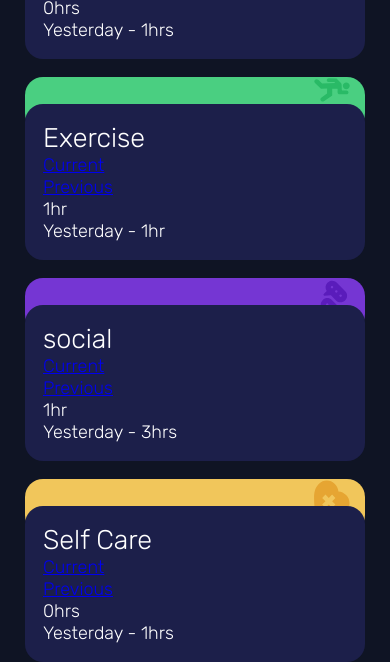
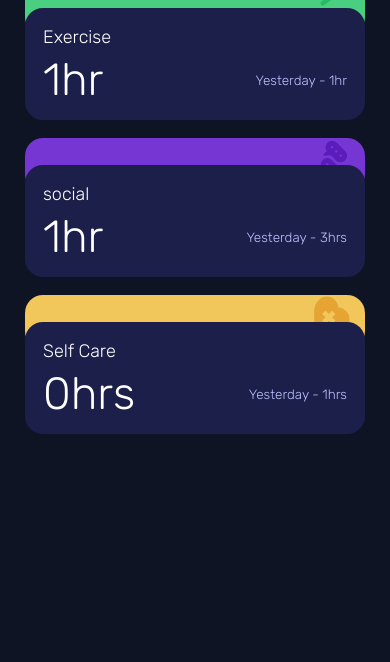
Before and after one commit to vincentstoop/time-tracking-dashboard-main, a website: page index.html in a window 390 px wide. Shown: the part 713-1375 px from the top of the page. After the commit the page ends 1165 px from the top, so only its background shows below. Drawn offline with Linux system fonts and the light colour scheme.

Commit message:
Styling mobile done

```diff
--- a/index.html
+++ b/index.html
@@ -42,10 +42,12 @@
                     <li><a href="#" data-type="current">Current</a></li>
                     <li><a href="#" data-type="previous">Previous</a></li>
                 </ul>
+                <div class="time-spent">
                     <p class="current">5hrs</p>
                     <!-- daily -->
                     <p class="previous">Yesterday - 7hrs</p>
                     <!-- daily -->
+                </div>
             </div>
         </section>
         <section class="card play">
@@ -55,10 +57,12 @@
                     <li><a href="#" data-type="current">Current</a></li>
                     <li><a href="#" data-type="previous">Previous</a></li>
                 </ul>
+                <div class="time-spent">
                     <p class="current">1hr</p>
                     <!-- daily -->
                     <p class="previous">Yesterday - 2hrs</p>
                     <!-- daily -->
+                </div>
             </div>
         </section>
         <section class="card study">
@@ -68,10 +72,12 @@
                     <li><a href="#" data-type="current">Current</a></li>
                     <li><a href="#" data-type="previous">Previous</a></li>
                 </ul>
+                <div class="time-spent">
                     <p class="current">0hrs</p>
                     <!-- daily -->
                     <p class="previous">Yesterday - 1hrs</p>
                     <!-- daily -->
+                </div>
             </div>
         </section>
         <section class="card exercise">
@@ -81,10 +87,12 @@
                     <li><a href="#" data-type="current">Current</a></li>
                     <li><a href="#" data-type="previous">Previous</a></li>
                 </ul>
+                <div class="time-spent">
                     <p class="current">1hr</p>
                     <!-- daily -->
                     <p class="previous">Yesterday - 1hr</p>
                     <!-- daily -->
+                </div>
             </div>
         </section>
         <section class="card social">
@@ -94,10 +102,12 @@
                     <li><a href="#" data-type="current">Current</a></li>
                     <li><a href="#" data-type="previous">Previous</a></li>
                 </ul>
+                <div class="time-spent">
                     <p class="current">1hr</p>
                     <!-- daily -->
                     <p class="previous">Yesterday - 3hrs</p>
                     <!-- daily -->
+                </div>
             </div>
         </section>
         <section class="card selfcare">
@@ -107,10 +117,12 @@
                     <li><a href="#" data-type="current">Current</a></li>
                     <li><a href="#" data-type="previous">Previous</a></li>
                 </ul>
+                <div class="time-spent">
                     <p class="current">0hrs</p>
                     <!-- daily -->
                     <p class="previous">Yesterday - 1hrs</p>
                     <!-- daily -->
+                </div>
             </div>
         </section>
     </main>
--- a/scss/styles.scss
+++ b/scss/styles.scss
@@ -30,6 +30,7 @@ body {
     grid-template-areas: '. main .';
     background-color: $clr-neutral-900;
     color: #fff;
+    padding-block: 2rem;
 }
 
 main {
@@ -154,3 +155,30 @@ nav {
     background-color: $clr-primary-selfcare;
     background-image: url(../images/icon-self-care.svg);
 }
+
+h2 {
+    font-size: 1rem;
+    margin-block-end: .5em;
+}
+
+.card ul {
+    display: none;
+}
+
+.time-spent {
+    display: flex;
+    align-items: center;
+}
+
+.current {
+    // margin-block-end: 1rem;
+    font-size: 2.5rem;
+    line-height: 1;
+}
+
+.previous {
+    font-size: .75rem;
+    margin-inline-start: auto;
+    font-weight: 300;
+    color: $clr-neutral-200;
+}
```
Also changed, not shown: css/styles.css, 1 other file. Lines whose indentation alone changed are shown as unchanged.
